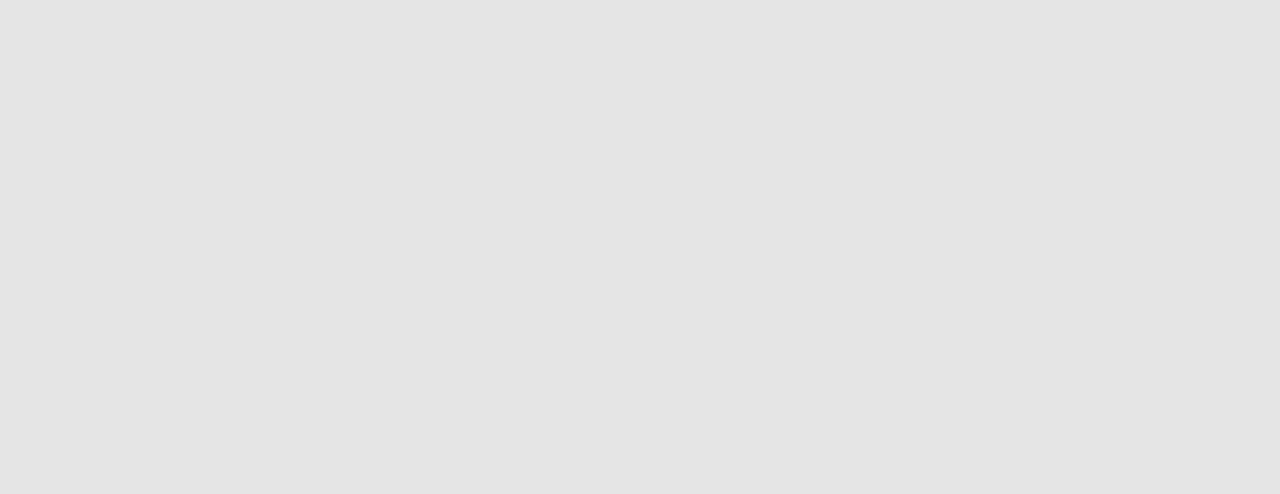
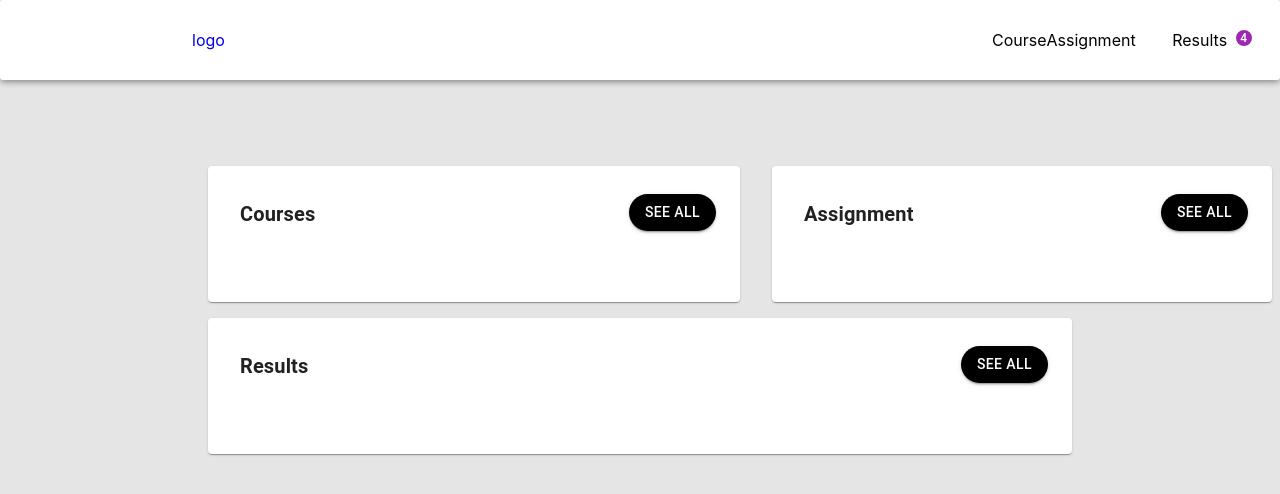
Before and after one commit to vanessamaike/CSC480-21F, a React (Create React App) app in the folder frontend/: page /professorhomedashboard in a window 1280 px wide. Shown: the top 494 px of the page. Built offline with nearby package versions, Linux system fonts and the light colour scheme.

Commit message:
set up react-router-dom and created professorHomeDashboard

```diff
--- a/frontend/package.json
+++ b/frontend/package.json
@@ -10,6 +10,7 @@
     "@testing-library/jest-dom": "^5.14.1",
     "@testing-library/react": "^11.2.7",
     "@testing-library/user-event": "^12.8.3",
+    "classnames": "^2.3.1",
     "react": "^17.0.2",
     "react-dom": "^17.0.2",
     "react-router-dom": "^5.3.0",
--- a/frontend/src/App.js
+++ b/frontend/src/App.js
@@ -5,12 +5,14 @@ import {BrowserRouter as Router, Route, Switch} from 'react-router-dom'
 //Custom Pages
 import HomePage from "./pages/Home/HomePage"
 import LoginPage from './pages/Login/LoginPage';
+import ProfessorHomeDashboard from './pages/Professor/ProfessorHomeDashboard';
 
 function App() {
   return (
     <Router>
         <Switch>
-          <Route exact path="/" component={LoginPage}></Route>
+          <Route exact path="/login" component={LoginPage}></Route>
+          <Route exact path="/professorhomedashboard" component={ProfessorHomeDashboard}></Route>
         </Switch>
     </Router>
   );
--- a/frontend/src/components/Button.js
+++ b/frontend/src/components/Button.js
@@ -1,8 +1,16 @@
 import * as React from "react";
+import classNames from "classnames";
+import Button from "@mui/material/Button";
 
-import Button from "@mui/material/Button";
 import { secondaryColor, primaryColor, fontColor } from "../styles/Style";
-export default function BasicButtons() {
+import ButtonStyle from "../styles/ButtonStyle";
+
+
+function Buttons({text}) {
+  const button = ButtonStyle();
+  const btnClasses = classNames({
+
+  });
   return (
     <Button
       style={{
@@ -12,7 +20,9 @@ export default function BasicButtons() {
       }}
       variant="contained"
     >
-      See all
+      {text}
     </Button>
   );
 }
+
+export default Buttons;
--- a/frontend/src/components/NavBar/NavBar.js
+++ b/frontend/src/components/NavBar/NavBar.js
@@ -1,4 +1,5 @@
 import React from "react";
+import { Link } from "react-router-dom";
 // @mui components
 import { makeStyles } from "@mui/styles";
 import AppBar from "@mui/material/AppBar";
@@ -28,7 +29,10 @@ function NavBar() {
       }}
       className={nav.appBar}
     >
-      <div className={nav.logo}>logo</div>
+      <Link to="/login" style={{ textDecoration: "none" }}>
+        <div className={nav.logo}>logo</div>
+      </Link>
+
       <div className={nav.link}>Course</div>
       <div className={nav.link}>Assignment</div>
       <StyledBadge badgeContent={4} color="secondary">
--- a/frontend/src/pages/Home/HomePage.js
+++ b/frontend/src/pages/Home/HomePage.js
@@ -1,86 +1,11 @@
-import React from "react";
-// @mui components
-import Card from "@mui/material/Card";
-import CardHeader from '@mui/material/CardHeader';
-import CardActions from "@mui/material/CardActions";
-import CardContent from "@mui/material/CardContent";
-import Typography from "@mui/material/Typography";
-// styled components
-import NavBar from "../../components/NavBar/NavBar";
-import Button from "../../components/Button";
-import Stack from "@mui/material/Stack";
-function Home() {
+import React from 'react'
+
+function HomePage() {
   return (
     <div>
-      <NavBar fixed></NavBar>
-      <div style={{ marginTop: "150px" }}></div>
-      <div style={{ display: "flex", justifyContent: "space-around", flexDirection:"column", margin: "0 12em"}}>
-        <div style={{ display: "flex", justifyContent: "space-between", margin: "1em 0" }}>
-          <Card style={{ margin: "0 1em" }} sx={{ minWidth: 500 }}>
-            <CardContent>
-              <CardHeader
-                title={
-                  <Typography
-                    style={{ fontWeight: "600" }}
-                    variant="h6"
-                    component="div"
-                  >
-                    Courses
-                  </Typography>
-                }
-                action={
-                  <Button></Button>
-                }
-              ></CardHeader>
-            </CardContent>
-            <CardContent>
-
-            </CardContent>
-          </Card>
-          <Card style={{ margin: "0 1em" }} sx={{ minWidth: 500 }}>
-            <CardContent>
-            <CardHeader
-                title={
-                  <Typography
-                    style={{ fontWeight: "600" }}
-                    variant="h6"
-                    component="div"
-                  >
-                    Assignment
-                  </Typography>
-                }
-                action={
-                  <Button></Button>
-                }
-              ></CardHeader>
-            </CardContent>
-          </Card>
-        </div>
-        <Card style={{ margin: "0 1em" }} sx={{ minWidth: 500 }}>
-            <CardContent>
-              <CardHeader
-                title={
-                  <Typography
-                    style={{ fontWeight: "600" }}
-                    variant="h6"
-                    component="div"
-                  >
-                    Results
-                  </Typography>
-                }
-                action={
-                  <Button></Button>
-                }
-              ></CardHeader>
-            </CardContent>
-            <CardContent>
-
-            </CardContent>
-          </Card>
-      </div>
 
     </div>
-  );
+  )
 }
 
-export default Home;
+export default HomePage
--- /dev/null
+++ b/frontend/src/pages/Professor/ProfessorHomeDashboard.js
@@ -0,0 +1,86 @@
+import React from "react";
+// @mui components
+import Card from "@mui/material/Card";
+import CardHeader from '@mui/material/CardHeader';
+import CardActions from "@mui/material/CardActions";
+import CardContent from "@mui/material/CardContent";
+import Typography from "@mui/material/Typography";
+import Box from '@mui/material/Box';
+// styled components
+import NavBar from "../../components/NavBar/NavBar";
+import Button from "../../components/Button";
+import Stack from "@mui/material/Stack";
+function ProfessorHomeDashBoard() {
+  return (
+    <div>
+      <NavBar fixed></NavBar>
+      <div style={{ marginTop: "150px" }}></div>
+      <div style={{ display: "flex", justifyContent: "space-around", flexDirection:"column", margin: "0 12em"}}>
+        <div style={{ display: "flex", justifyContent: "space-between", margin: "1em 0" }}>
+          <Card style={{ margin: "0 1em", padding: "1em 1em" }} sx={{ minWidth: 500 }}>
+            <CardHeader
+                title={
+                  <Typography
+                    style={{ fontWeight: "600" }}
+                    variant="h6"
+                    component="div"
+                  >
+                    Courses
+                  </Typography>
+                }
+                action={
+                  <Button text={"See All"}></Button>
+                }
+              ></CardHeader>
+
+            <CardContent>
+
+            </CardContent>
+          </Card>
+          <Card style={{ margin: "0 1em" }} sx={{ minWidth: 500 }}>
+            <CardContent>
+            <CardHeader
+                title={
+                  <Typography
+                    style={{ fontWeight: "600" }}
+                    variant="h6"
+                    component="div"
+                  >
+                    Assignment
+                  </Typography>
+                }
+                action={
+                  <Button text={"See All"}></Button>
+                }
+              ></CardHeader>
+            </CardContent>
+          </Card>
+        </div>
+        <Card style={{ margin: "0 1em" }} sx={{ minWidth: 500 }}>
+            <CardContent>
+              <CardHeader
+                title={
+                  <Typography
+                    style={{ fontWeight: "600" }}
+                    variant="h6"
+                    component="div"
+                  >
+                    Results
+                  </Typography>
+                }
+                action={
+                  <Button text={"See All"}></Button>
+                }
+              ></CardHeader>
+            </CardContent>
+            <CardContent>
+
+            </CardContent>
+          </Card>
+      </div>
+
+    </div>
+  );
+}
+
+export default ProfessorHomeDashBoard;
--- a/frontend/src/styles/ButtonStyle.js
+++ b/frontend/src/styles/ButtonStyle.js
@@ -0,0 +1,20 @@
+import { makeStyles } from "@mui/styles";
+import { secondaryColor, primaryColor, fontColor } from "./Style";
+const ButtonStyle = makeStyles((theme) => ({
+  seeAll: {
+    backgroundColor: "#000000",
+    color: primaryColor,
+  },
+  status: {
+    backgroundColor: primaryColor,
+    color: "#000000",
+    border: "1px solid #000000"
+  },
+  view: {
+    backgroundColor: primaryColor,
+    color: "#000000",
+    border: "1px solid #000000"
+  }
+}));
+
+export default ButtonStyle;
```
Also changed, not shown: 1 other file (tests, documents, lock files or other folders).
